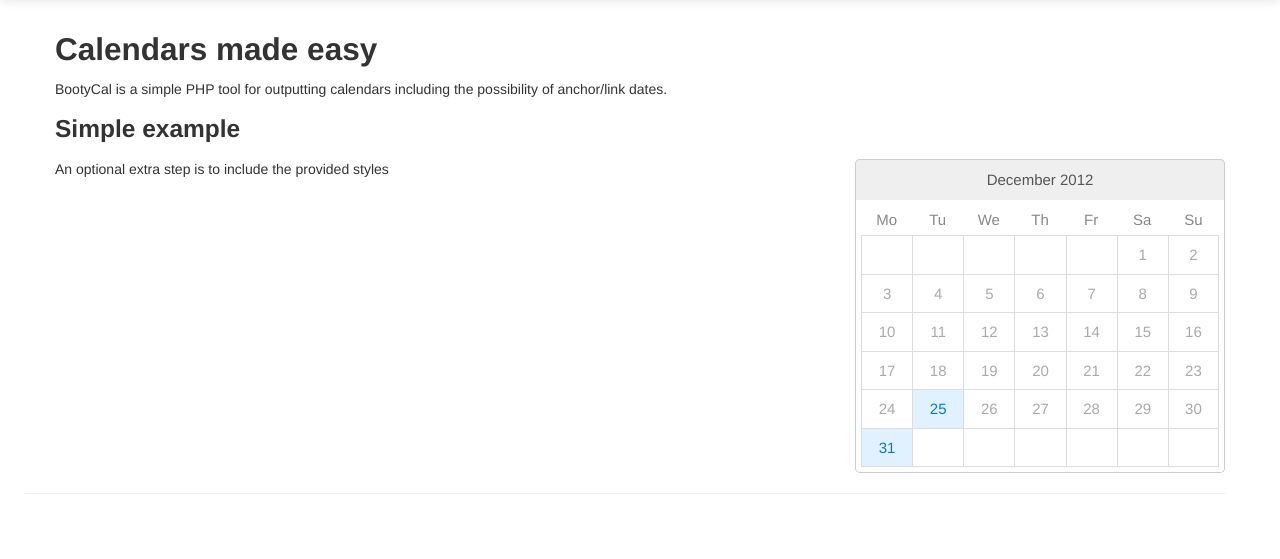
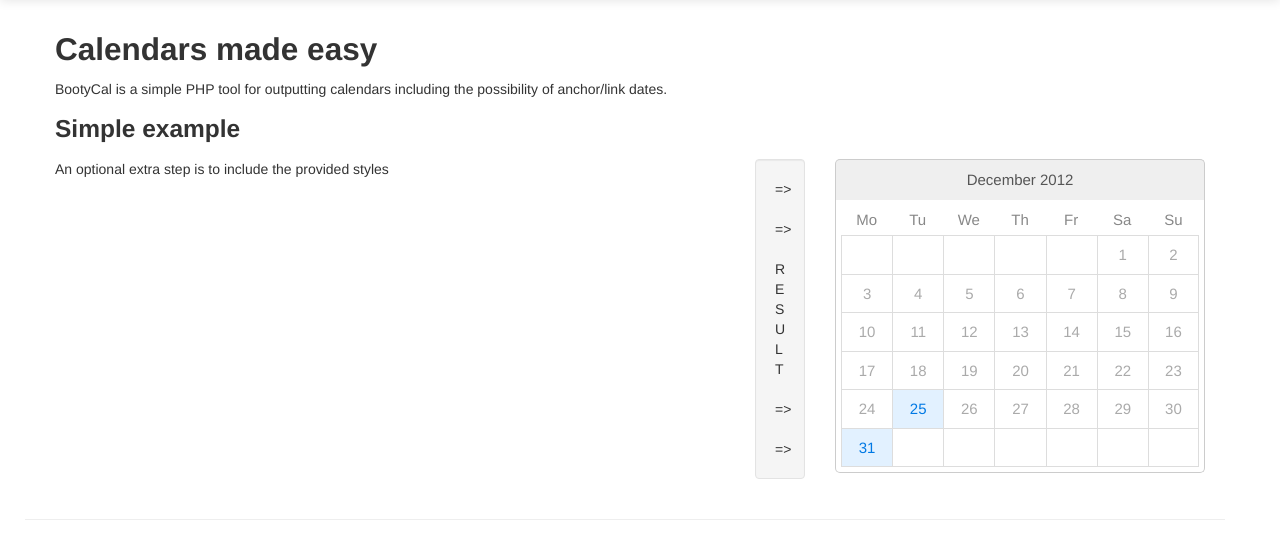
Before and after one commit to robingavin/BootyCal, a PHP site: page / in a window 1280 px wide. Shown: the part 41-600 px from the top of the page. Run offline with PHP 8.4, Linux system fonts and the light colour scheme.

Commit message:
Added cool Result-bar in the middle on the index-page

```diff
--- a/index.php
+++ b/index.php
@@ -51,11 +51,12 @@ include_once('lib/BootyCal.php');
 
     <h3>Simple example</h3>
     <div class="row">
-      <div class="span8">
+      <div class="span7">
         <script src="https://gist.github.com/4038708.js?file=gistfile1.php"></script>
         <p>An optional extra step is to include the provided styles</p>
-
+        <script src="https://gist.github.com/4040701.js?file=gistfile1.html"></script>
       </div>
+      <div class="span1 well" style="width: 10px">=&gt;<br><br>=&gt;<br><br>R<br>E<br>S<br>U<br>L<br>T<br><br>=&gt;<br><br>=&gt;</div>
       <div class="span4">
         <?php
         echo BootyCal::make()                      // Create
```
